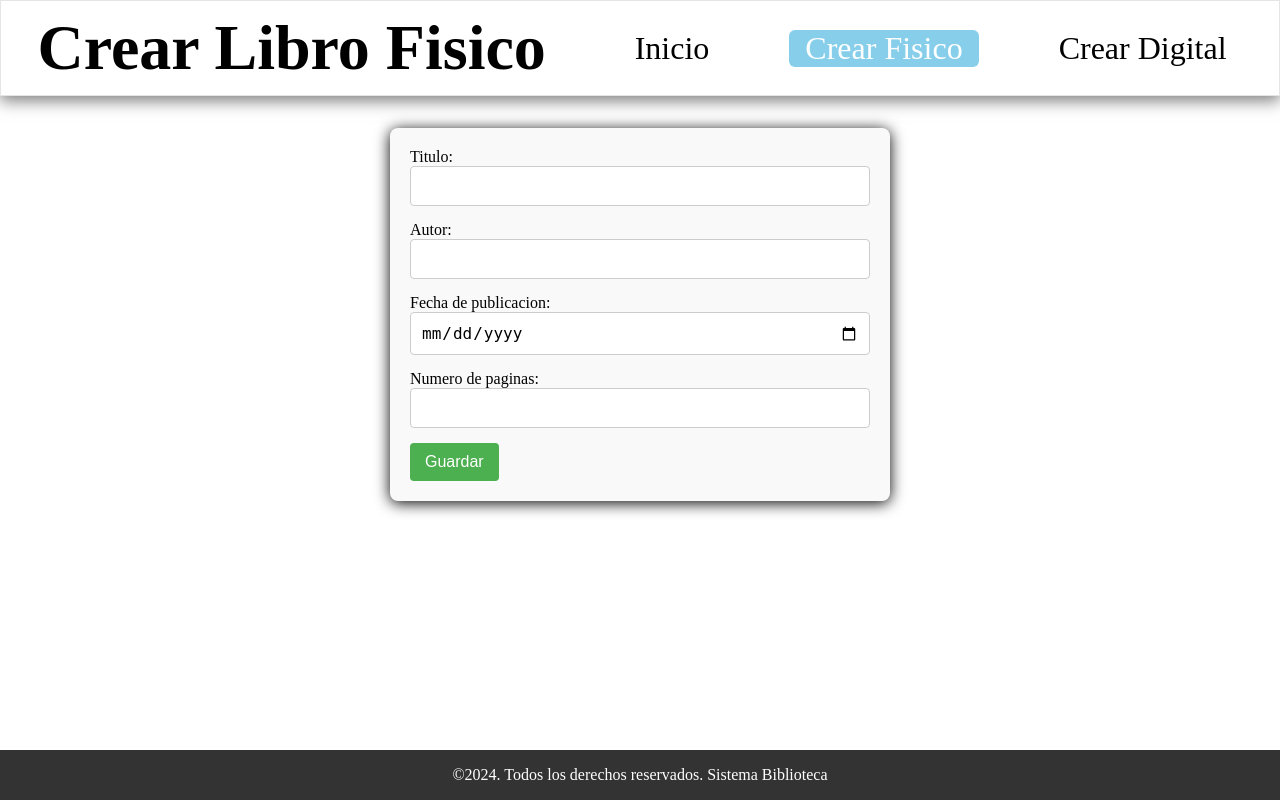
After one commit to JuanLondono01/Biblioteca_Django, a Django app: page /crear_fisico/ in a window 1280 px wide. The commit adds this page. Run offline with Django 5.2, Linux system fonts and the light colour scheme.

Commit message:
creacion y lectura de libros

```diff
--- /dev/null
+++ b/biblioteca/sistemaBiblioteca/forms.py
@@ -0,0 +1,40 @@
+from django import forms
+from .models import LibroFisico, LibroDigital
+
+
+class LibroFisicoForm(forms.ModelForm):
+    class Meta:
+        model = LibroFisico
+        fields = ["titulo", "autor", "anio_publicacion", "num_paginas"]
+        widgets = {
+            "titulo": forms.TextInput(attrs={"class": "input-field"}),
+            "autor": forms.TextInput(attrs={"class": "input-field"}),
+            "anio_publicacion": forms.DateInput(
+                attrs={"class": "input-field", "type": "date"}
+            ),
+            "num_paginas": forms.NumberInput(attrs={"class": "input-field"}),
+        }
+
+
+class LibroDigitalForm(forms.ModelForm):
+    formatos_libros = [
+        ("pdf", "PDF"),
+        ("epub", "EPUB"),
+        ("mobi", "MOBI"),
+        ("txt", "TXT"),
+    ]
+
+    class Meta:
+        model = LibroDigital
+        fields = ["titulo", "autor", "anio_publicacion", "formato", "tamanio_mb"]
+        widgets = {
+            "titulo": forms.TextInput(attrs={"class": "input-field"}),
+            "autor": forms.TextInput(attrs={"class": "input-field"}),
+            "anio_publicacion": forms.DateInput(
+                attrs={"class": "input-field", "type": "date"}
+            ),
+            "formato": forms.Select(attrs={"class": "input-field"}),
+            "tamanio_mb": forms.NumberInput(attrs={"class": "input-field"}),
+        }
+
+    formato = forms.ChoiceField(choices=formatos_libros)
--- a/biblioteca/sistemaBiblioteca/models.py
+++ b/biblioteca/sistemaBiblioteca/models.py
@@ -4,7 +4,7 @@ from django.db import models
 class Libro(models.Model):
     titulo = models.CharField(max_length=200)
     autor = models.CharField(max_length=100)
-    anio_publicacion = models.IntegerField()
+    anio_publicacion = models.DateField()
 
     class Meta:
         abstract = True  # Clase base abstracta para que no se cree una tabla "Libro"
--- a/biblioteca/sistemaBiblioteca/urls.py
+++ b/biblioteca/sistemaBiblioteca/urls.py
@@ -4,5 +4,6 @@ from . import views
 
 urlpatterns = [
     path("", views.index, name="index"),
-    path("crear/", views.crear, name="crear"),
+    path("crear_fisico/", views.crear_libro_fisico, name="crear_fisico"),
+    path("crear_digital/", views.crear_libro_digital, name="crear_digital"),
 ]
--- a/biblioteca/sistemaBiblioteca/views.py
+++ b/biblioteca/sistemaBiblioteca/views.py
@@ -1,8 +1,37 @@
-from django.shortcuts import render
+from django.shortcuts import render, redirect
+from .forms import LibroFisicoForm, LibroDigitalForm
+from .models import LibroFisico, LibroDigital
 
 # Create your views here.
 def index(request):
-    return render(request, 'base.html')
+    libros_fisicos = LibroFisico.objects.all()
+    libros_digitales = LibroDigital.objects.all()
 
-def crear(request):
-    return render(request, 'crear.html')
+    # Pasar los libros al contexto
+    return render(request, 'base.html', {
+        'libros_fisicos': libros_fisicos,
+        'libros_digitales': libros_digitales,
+    })
+
+
+
+def crear_libro_fisico(request):
+    if request.method == 'POST':
+        form = LibroFisicoForm(request.POST)
+        if form.is_valid():
+            form.save()
+            return redirect('/')
+    else:
+        form = LibroFisicoForm()
+    return render(request, 'crear_fisico.html', {'form': form})
+
+
+def crear_libro_digital(request):
+    if request.method == 'POST':
+        form = LibroDigitalForm(request.POST)
+        if form.is_valid():
+            form.save()
+            return redirect('/')  # Redirige a una vista que liste los libros
+    else:
+        form = LibroDigitalForm()
+    return render(request, 'crear_digital.html', {'form': form})
--- /dev/null
+++ b/biblioteca/static/css/crearLibroFisico.css
@@ -0,0 +1,94 @@
+* {
+    margin: 0%;
+    padding: 0%;
+    box-sizing: border-box;
+}
+
+header {
+    border: 1px solid rgba(0, 0, 0, 0.1);
+    display: flex;
+    flex-direction: row;
+    height: 6rem;
+    font-size: 2rem;
+    justify-content: space-around;
+    align-items: center;
+    box-shadow: 0 5px 15px rgba(0, 0, 0, 0.5);
+}
+
+header nav ul {
+    display: flex;
+    gap: 4rem;
+}
+
+header li {
+    list-style: none;
+    padding-inline: 1rem;
+    border-radius: 6px;
+}
+
+header li:nth-child(2) {
+    background-color: skyblue;
+}
+
+header li:nth-child(2) a {
+    color: white;
+}
+
+header a {
+    text-decoration: none;
+    color: black;
+}
+
+form {
+    max-width: 500px;
+    margin: 0 auto;
+    padding: 20px;
+    background-color: #f9f9f9;
+    border-radius: 8px;
+    box-shadow: 0 2px 15px rgba(0, 0, 0, 1);
+    margin-top: 2rem;
+}
+
+/* Estilo para los campos del formulario */
+form input,
+form select,
+form textarea {
+    width: 100%;
+    padding: 10px;
+    margin-bottom: 15px;
+    border: 1px solid #ccc;
+    border-radius: 4px;
+    font-size: 1rem;
+}
+
+/* Estilo para el botón de enviar */
+form button {
+    padding: 10px 15px;
+    background-color: #4caf50;
+    color: white;
+    border: none;
+    border-radius: 4px;
+    cursor: pointer;
+    font-size: 1rem;
+}
+
+/* Cambio de color cuando el botón se pasa el mouse por encima */
+form button:hover {
+    background-color: #45a049;
+}
+
+/* Estilo para los parágrafos generados por form.as_p */
+form p {
+    margin: 0 0 10px;
+}
+
+
+footer {
+    text-align: center;
+    padding: 1rem;
+    background-color: #333;
+    color: white;
+    position: absolute;
+    width: 100%;
+    bottom: 0;
+}
--- /dev/null
+++ b/biblioteca/templates/crear_fisico.html
@@ -0,0 +1,47 @@
+{%load static%}
+<!DOCTYPE html>
+<html lang="en">
+    <head>
+        <meta charset="UTF-8" />
+        <meta name="viewport" content="width=device-width, initial-scale=1.0" />
+        <link rel="stylesheet" href="{% static 'css/crearLibroFisico.css' %}" />
+        <title>Crear Libro</title>
+    </head>
+    <body>
+        <header>
+            <h1><a href="/">Crear Libro Fisico</a></h1>
+            <nav>
+                <ul>
+                    <li><a href="/">Inicio</a></li>
+                    <li><a href="/crear_fisico">Crear Fisico</a></li>
+                    <li><a href="/crear_digital/">Crear Digital</a></li>
+                </ul>
+            </nav>
+        </header>
+
+        <main>
+            {%block content%}
+            <form method="post">
+                {% csrf_token %}
+                <label for="id_titulo">Titulo:</label>
+                {{form.titulo}}
+
+                <label for="id_autor">Autor:</label>
+                {{form.autor}}
+
+                <label for="id_anio_publicacion">Fecha de publicacion:</label>
+                {{form.anio_publicacion}}
+
+                <label for="id_num_paginas">Numero de paginas:</label>
+                {{form.num_paginas}}
+
+                <button type="submit">Guardar</button>
+            </form>
+            {%endblock%}
+        </main>
+
+        <footer>
+            <p>&copy;2024. Todos los derechos reservados. Sistema Biblioteca</p>
+        </footer>
+    </body>
+</html>
```
Also changed, not shown: biblioteca/static/css/base.css (+66 -0 lines), biblioteca/static/css/crear.css (deleted, +0 -41 lines), biblioteca/static/css/crearLibroDigital.css (added, +94 -0 lines), biblioteca/templates/base.html (+63 -6 lines), biblioteca/templates/crear.html (deleted, +0 -30 lines), biblioteca/templates/crear_digital.html (added, +50 -0 lines), biblioteca/sistemaBiblioteca/migrations/0002_alter_librodigital_anio_publicacion_and_more.py (added).
